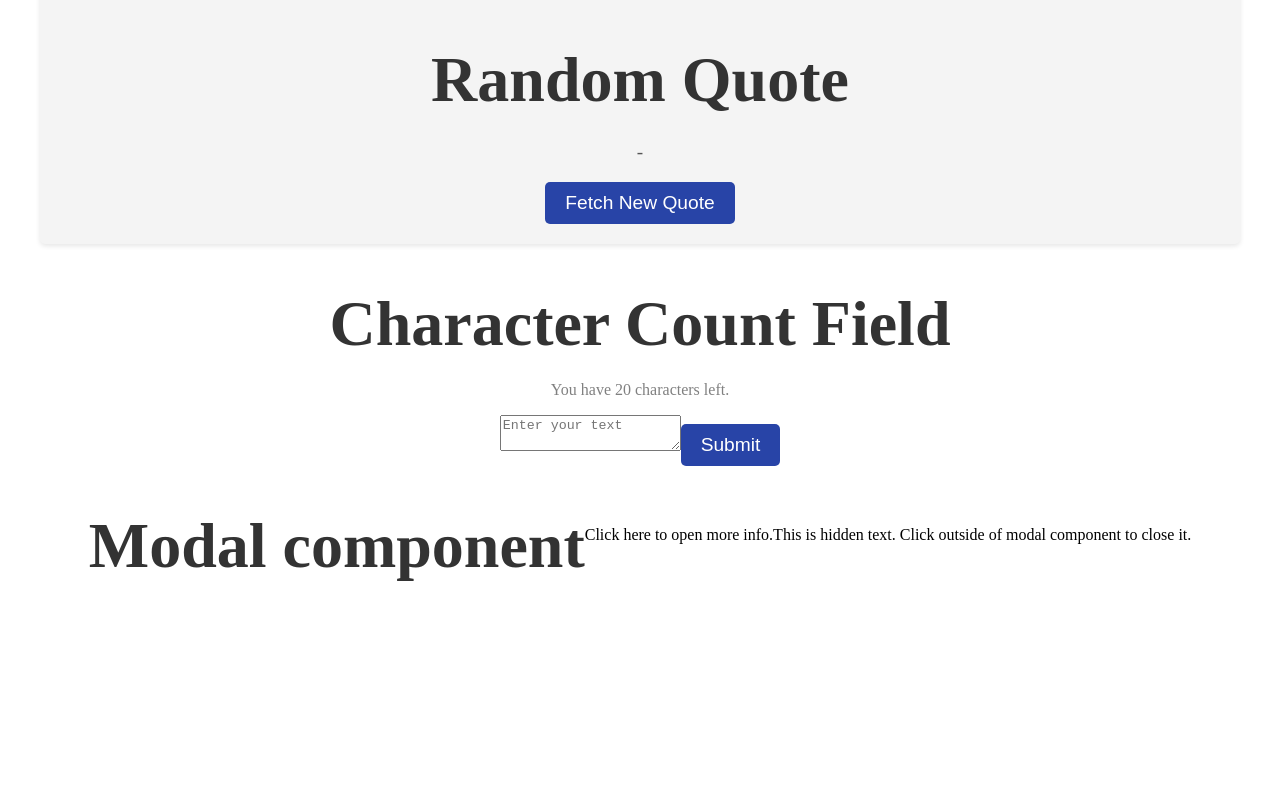
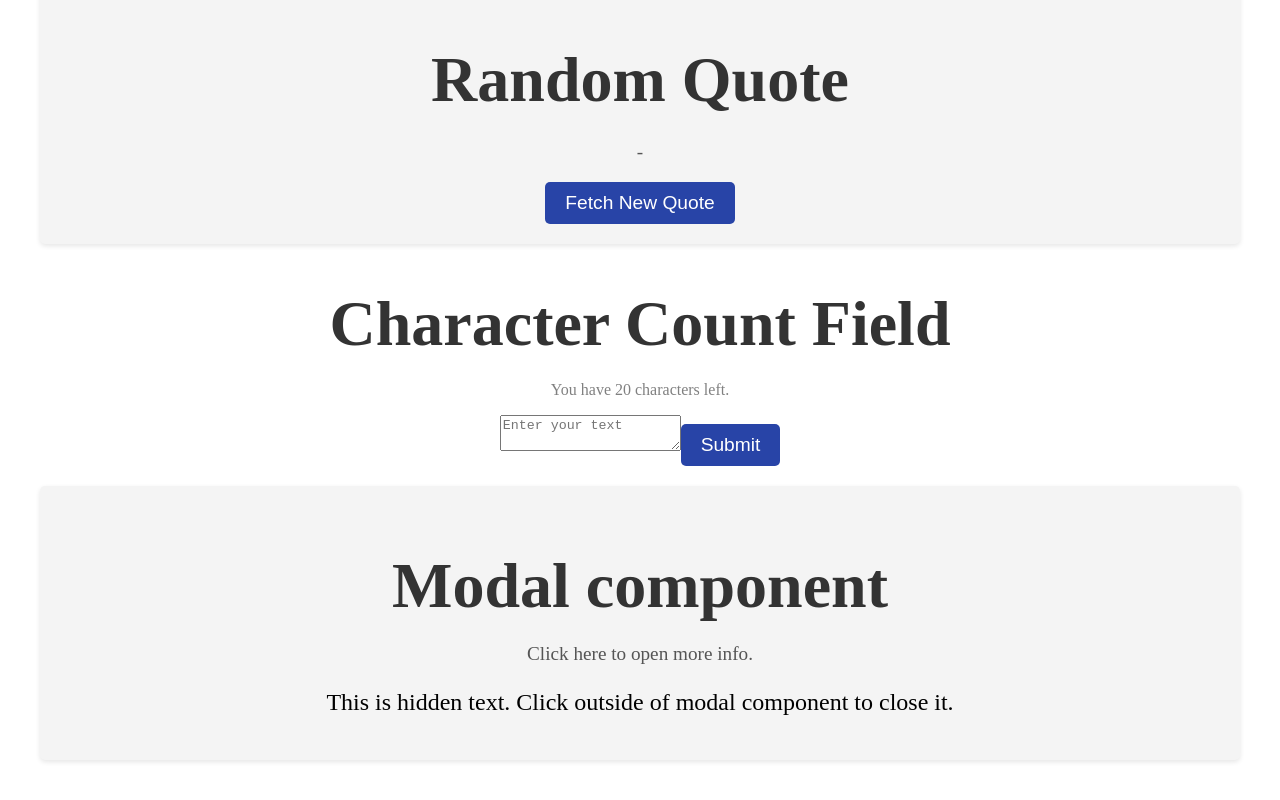
Before and after one commit to markshmidt/react-practice, a React (Vite) app: page / in a window 1280 px wide. Shown: the part 1382-2182 px from the top of the page. Before the commit the page ends 2025 px from the top, so only its background shows below. Built offline with nearby package versions, Linux system fonts and the light colour scheme; no server answers.

Commit message:
css for modal window

```diff
--- a/src/index.css
+++ b/src/index.css
@@ -160,12 +160,18 @@ button:hover{
       margin-bottom: 10px;
     }
     .modalComponent{
-      top: 0;
-      left: 0;
-      width: 100%;
-      height: 100%;
-      display: flex;
-      justify-content: center;
-      align-items: center;
+      background-color: #f4f4f4;
+      text-align: center;
+      padding: 20px;
+      border-radius: 5px;
+      box-shadow: 0 2px 5px rgba(0,0,0,0.1);
+      margin-top: 20px;
     }
-    .
+    .modalOutline{
+       font-size: 1.2rem;
+      color: #555;
+      margin-top: 10px;
+    }
+    .modalHidden{
+      font-size: 1.5rem;
+    }
```
